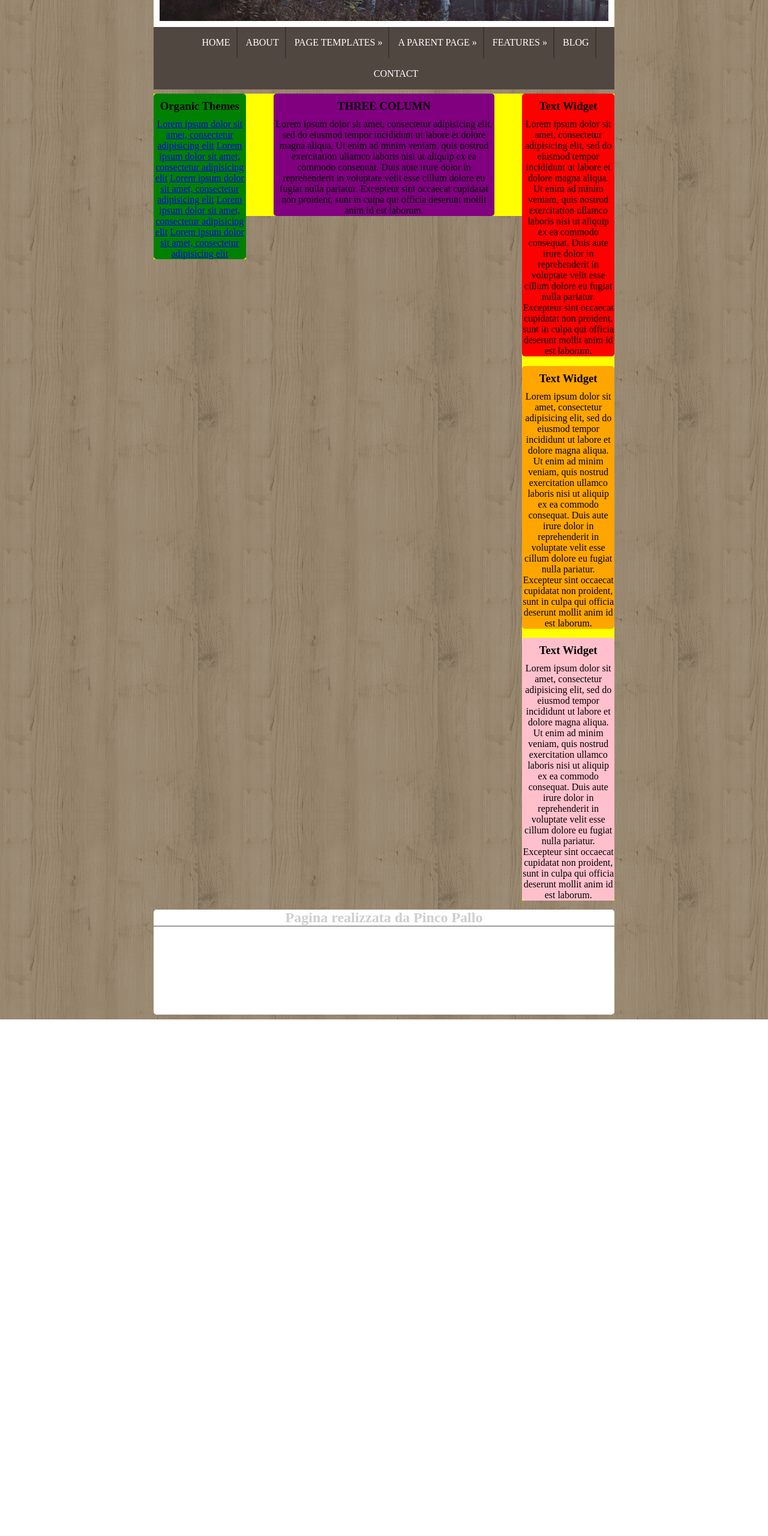
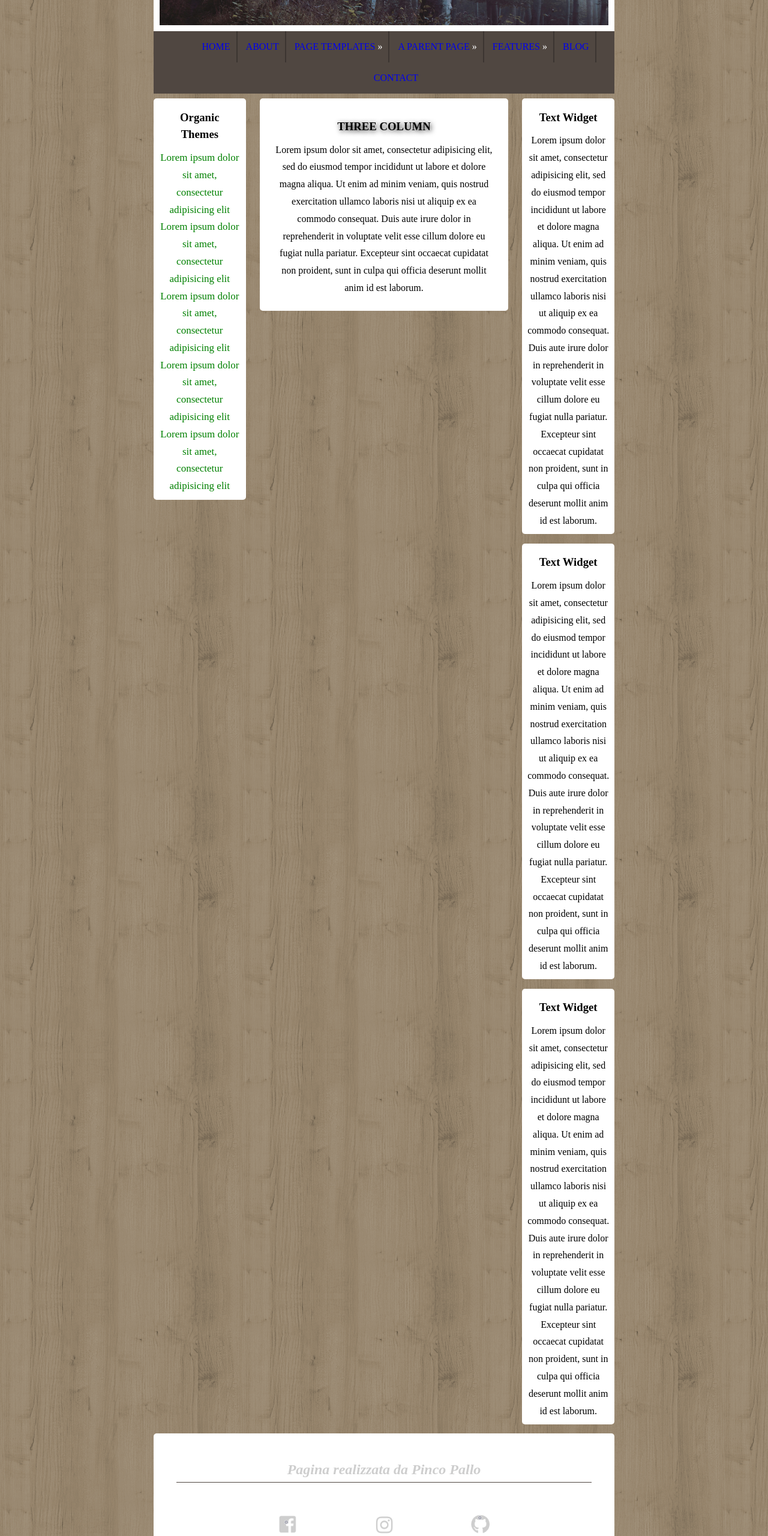
Before and after one commit to erjonlusha/htmlcss-wp, a plain HTML site: page index.html in a window 1280 px wide. Shown: the part 240-2800 px from the top of the page at 60% size. Before the commit the page ends 1939 px from the top, so only its background shows below. Drawn offline with Linux system fonts and the light colour scheme.

Commit message:
Rimosse ultime rimanenze della griglia e ripulito il codice

```diff
--- a/assets/css/style.css
+++ b/assets/css/style.css
@@ -9,6 +9,7 @@ body {
   margin: auto;
   text-align: center;
   max-width: 1120px;
+  line-height: 1.8em;
 }
 
 /* Utility */
@@ -32,23 +33,22 @@ body {
   width: 60%;
 }
 
-.debug {
-  background-color: yellow;
-  /* height: 500px; */
-}
-
 .card {
+  padding: 5%;
+  background-color: white;
   border-radius: 5px
 }
 h3 {
   padding: 10px;
   display: inline-block;
 }
-
-
+.sh-text{
+  text-shadow:  2px 2px 8px #000000
+}
 header, footer{
   margin: 2% 0 1% 0;
 }
+a{text-decoration: none;}
 
 /* /Utility */
 /* header */
@@ -59,7 +59,6 @@ header {
 }
 
 header>.cover {
-  background-color: blue;
   width: 100%;
   height: 85%;
   background-image: url("../img/natural-default-header.jpg");
@@ -84,6 +83,13 @@ nav {
   background-color: #504741;
 }
 /* menu */
+li a{
+  text-decoration: none;
+}
+
+li a:visited{
+  color:white;
+}
 ul li {
   list-style: none;
   padding: 0;
@@ -140,39 +146,39 @@ nav>ul>li:last-child {
 /* /menu */
 /* /header */
 /* main */
-.box.left>.card {
-  background-color: green;
+.box.central>.card {
+  margin: 0 5%;
 }
+.bg-text{
+  color: green;
+  font-size: 17px;
+}
+.bg_text:visited {
+  color: green;
 
-.box.central>.card {
-  margin: 0 10%;
-  background-color: purple;
 }
-
-.box.right>.card:first-child {
-  background-color: red;
+.bg-text:hover{
+  background-color: gray;
+  color: #064206;
+  text-decoration: underline;
 }
 
 .box.right>.card:nth-child(2n+2) {
   margin: 10% 0;
-  background-color: orange;
-}
-
-.box.right>.card:last-child {
-  background-color: pink;
-}
-
+  }
 /* /main */
 /* footer */
 footer {
   width: 100%;
-  height: 175px;
-  background-color: white;
 }
-footer>h2{
+footer>.card.un>h2{
+  padding:1%;
   color: #cecece;
   border-bottom: 1px solid #504741;
 }
-
+.card.un{width: 100%}
+.pad-20{
+  padding: 3% 10% 0 10%;
+}
 
 /* /footer */
--- a/index.html
+++ b/index.html
@@ -16,64 +16,65 @@
     </section>
     <nav>
       <ul>
-        <li>Home</li>
-        <li>About</li>
-        <li class="sub_menu">Page templates
+        <li><a href="#">Home</a></li>
+        <li><a href="#">About</a></li>
+        <li class="sub_menu"><a href="#">Page templates</a>
           <ul>
-            <li>Portfolio</li>
-            <li>Full Width</li>
-            <li>Slideshow</li>
-            <li>Three Column</li>
-            <li>Archives</li>
-            <li>Category</li>
+            <li><a href="#">Portfolio</a></li>
+            <li><a href="#">Full Width</a></li>
+            <li><a href="#">Slideshow</a></li>
+            <li><a href="#">Three Column</a></li>
+            <li><a href="#">Archives</a></li>
+            <li><a href="#">Category</a></li>
           </ul>
         </li>
-        <li class="sub_menu">A parent page
+        <li class="sub_menu"><a href="#">A parent page</a>
           <ul>
-            <li>First Child</li>
-            <li>Second Child</li>
-            <li>Third Child</li>
-            <li>Fourth Child</li>
+            <li><a href="#">First Child</a></li>
+            <li><a href="#">Second Child</a></li>
+            <li><a href="#">Third Child</a></li>
+            <li><a href="#">Fourth Child</a></li>
           </ul>
         </li>
-        <li class="sub_menu">Features
+        <li class="sub_menu"><a href="#">Features</a>
           <ul>
-            <li>HTML Elements</li>
-            <li>Image Alignment and Style</li>
-            <li>Readability</li>
-            <li>Poll</li>
-            <li>Author Profile</li>
+            <li><a href="#">HTML Elements</a></li>
+            <li><a href="#">Image Alignment and Style</a></li>
+            <li><a href="#">Readability</a></li>
+            <li><a href="#">Poll</a></li>
+            <li><a href="#">Author Profile</a></li>
           </ul>
         </li>
-        <li>Blog</li>
-        <li>Contact</li>
+        <li><a href="#">Blog</a></li>
+        <li><a href="#">Contact</a></li>
       </ul>
     </nav>
   </header>
 
   <main class="clearfix">
-    <aside class="box w-20 debug left">
-      <div class="card">
+    <aside class="box w-20 left">
+      <div class="card ">
         <i class="fas fa-camera"></i>
         <h3>Organic Themes</h3>
-        <a href="#">Lorem ipsum dolor sit amet, consectetur adipisicing elit</a>
-        <a href="#">Lorem ipsum dolor sit amet, consectetur adipisicing elit</a>
-        <a href="#">Lorem ipsum dolor sit amet, consectetur adipisicing elit</a>
-        <a href="#">Lorem ipsum dolor sit amet, consectetur adipisicing elit</a>
-        <a href="#">Lorem ipsum dolor sit amet, consectetur adipisicing elit</a>
+        <br>
+        <a href="#"><p class="bg-text">Lorem ipsum dolor sit amet, consectetur adipisicing elit</p></a>
+        <a href="#"><p class="bg-text">Lorem ipsum dolor sit amet, consectetur adipisicing elit</p></a>
+        <a href="#"><p class="bg-text">Lorem ipsum dolor sit amet, consectetur adipisicing elit</p></a>
+        <a href="#"><p class="bg-text">Lorem ipsum dolor sit amet, consectetur adipisicing elit</p></a>
+        <a href="#"><p class="bg-text">Lorem ipsum dolor sit amet, consectetur adipisicing elit</p></a>
 
       </div>
     </aside>
 
-    <div class="box w-60 debug central">
+    <div class="box w-60 central">
       <div class="card">
-        <h3 class="upercase">Three Column</h3>
+        <h3 class="upercase sh-text">Three Column</h3>
         <p>Lorem ipsum dolor sit amet, consectetur adipisicing elit, sed do eiusmod tempor incididunt ut labore et dolore magna aliqua. Ut enim ad minim veniam, quis nostrud exercitation ullamco laboris nisi ut aliquip ex ea commodo consequat. Duis
         aute irure dolor in reprehenderit in voluptate velit esse cillum dolore eu fugiat nulla pariatur. Excepteur sint occaecat cupidatat non proident, sunt in culpa qui officia deserunt mollit anim id est laborum.</p>
       </div>
     </div>
 
-    <aside class="box w-20 debug right">
+    <aside class="box w-20 right">
       <div class="card">
         <h3>Text Widget</h3>
         <p>Lorem ipsum dolor sit amet, consectetur adipisicing elit, sed do eiusmod tempor incididunt ut labore et dolore magna aliqua. Ut enim ad minim veniam, quis nostrud exercitation ullamco laboris nisi ut aliquip ex ea commodo consequat. Duis
@@ -94,11 +95,14 @@
     </aside>
   </main>
 
-  <footer class="card">
-    <h2>Pagina realizzata da Pinco Pallo</h2>
-    <img src="Assets\img\facebook-logo.png" alt="">
-    <img src="Assets\img\insta-logo.png" alt="">
-    <img src="Assets\img\github-logo.png" alt="">
+  <footer>
+    <div class="card un">
+      <h2><em>Pagina realizzata da Pinco Pallo</em></h2>
+    <div class="card">
+      <img class="pad-20" src="Assets\img\facebook-logo.png" alt="">
+      <img class="pad-20" src="Assets\img\insta-logo.png" alt="">
+      <img class="pad-20" src="Assets\img\github-logo.png" alt=""></div>
+    </div>
   </footer>
 </body>
 
```
Also changed, not shown: assets/img/facebook-logo.png (added), assets/img/github-logo.png (added), assets/img/insta-logo.png (added), assets/img/rss.png (added).
